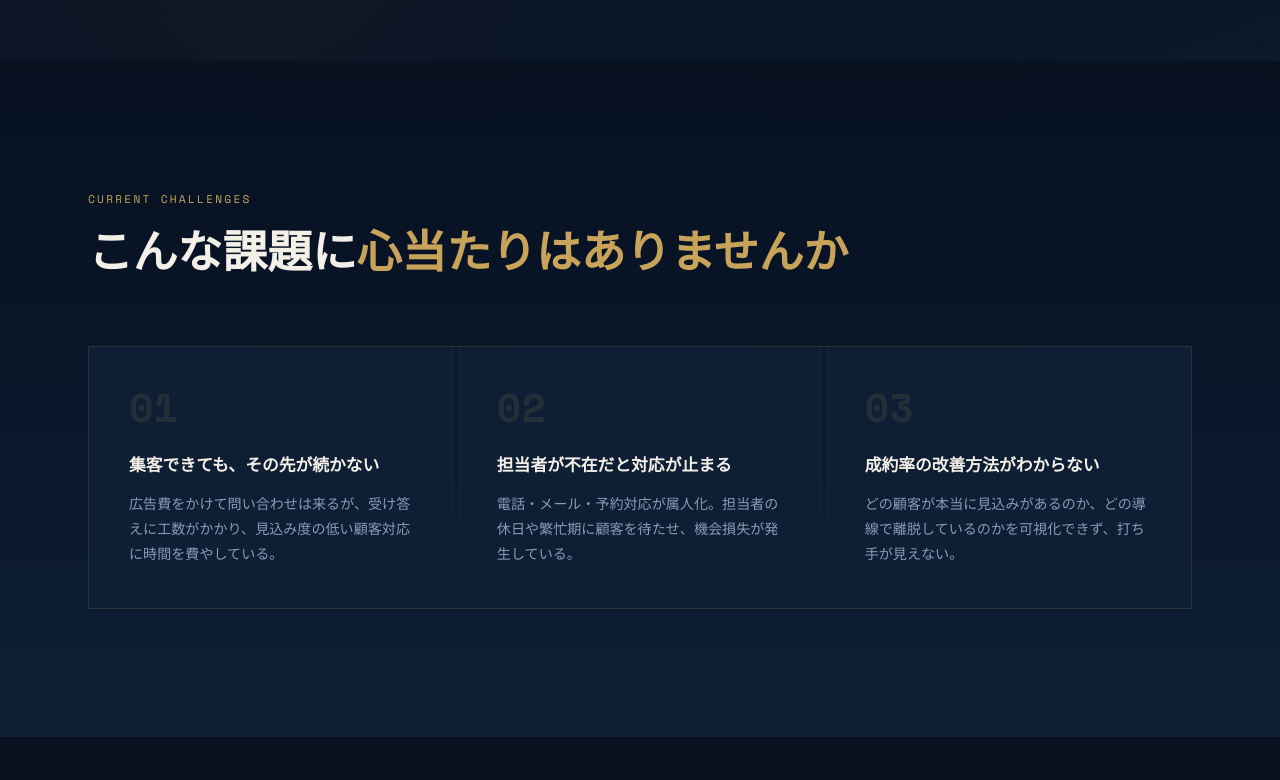
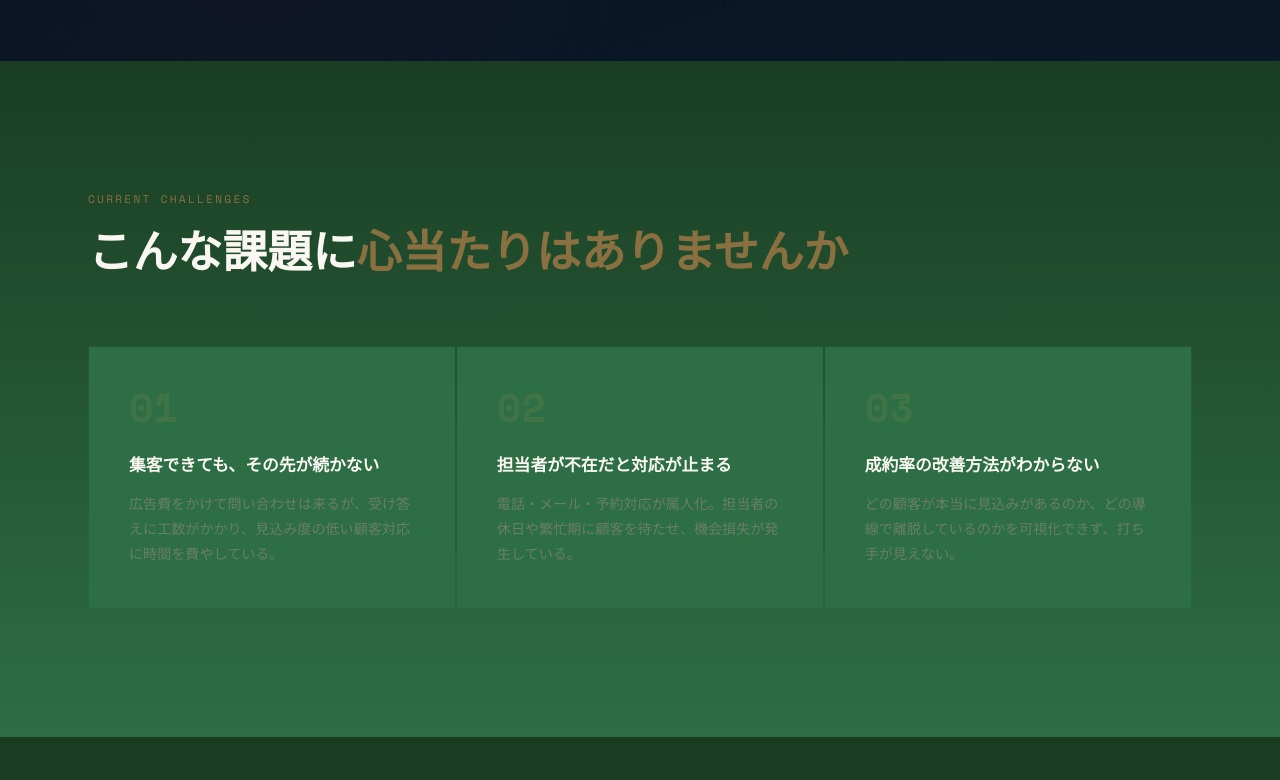
Before and after one commit to Nexccess/demo_ai-diagnosis, a website: page diagnosis.html in a window 1280 px wide. Shown: the part 739-1519 px from the top of the page. Drawn offline with nearby package versions, Linux system fonts and the light colour scheme.

Commit message:
Update diagnosis.html

```diff
--- a/diagnosis.html
+++ b/diagnosis.html
@@ -11,16 +11,16 @@
 <style>
 /* ─── TOKENS ──────────────────────────────────────────────── */
 :root {
-  --navy:       #06101f;
-  --navy-mid:   #0d1e35;
-  --navy-light: #162844;
-  --gold:       #c8a45a;
-  --gold-dim:   #8b6e37;
-  --gold-light: #e8c97a;
-  --white:      #f4f0e8;
-  --muted:      #8a9ab5;
-  --border:     rgba(200,164,90,.18);
-  --glass:      rgba(13,30,53,.72);
+  --navy:       #1a3d22;
+  --navy-mid:   #2d6e44;
+  --navy-light: #3d8c5a;
+  --gold:       #8a7040;
+  --gold-dim:   #6a5530;
+  --gold-light: #b09060;
+  --white:      #faf7f2;
+  --muted:      #6a7e6a;
+  --border:     rgba(45,110,68,.18);
+  --glass:      rgba(26,61,34,.82);
   --crimson:    #8b2635;
 
   --font-serif: 'Noto Serif JP', serif;
```
